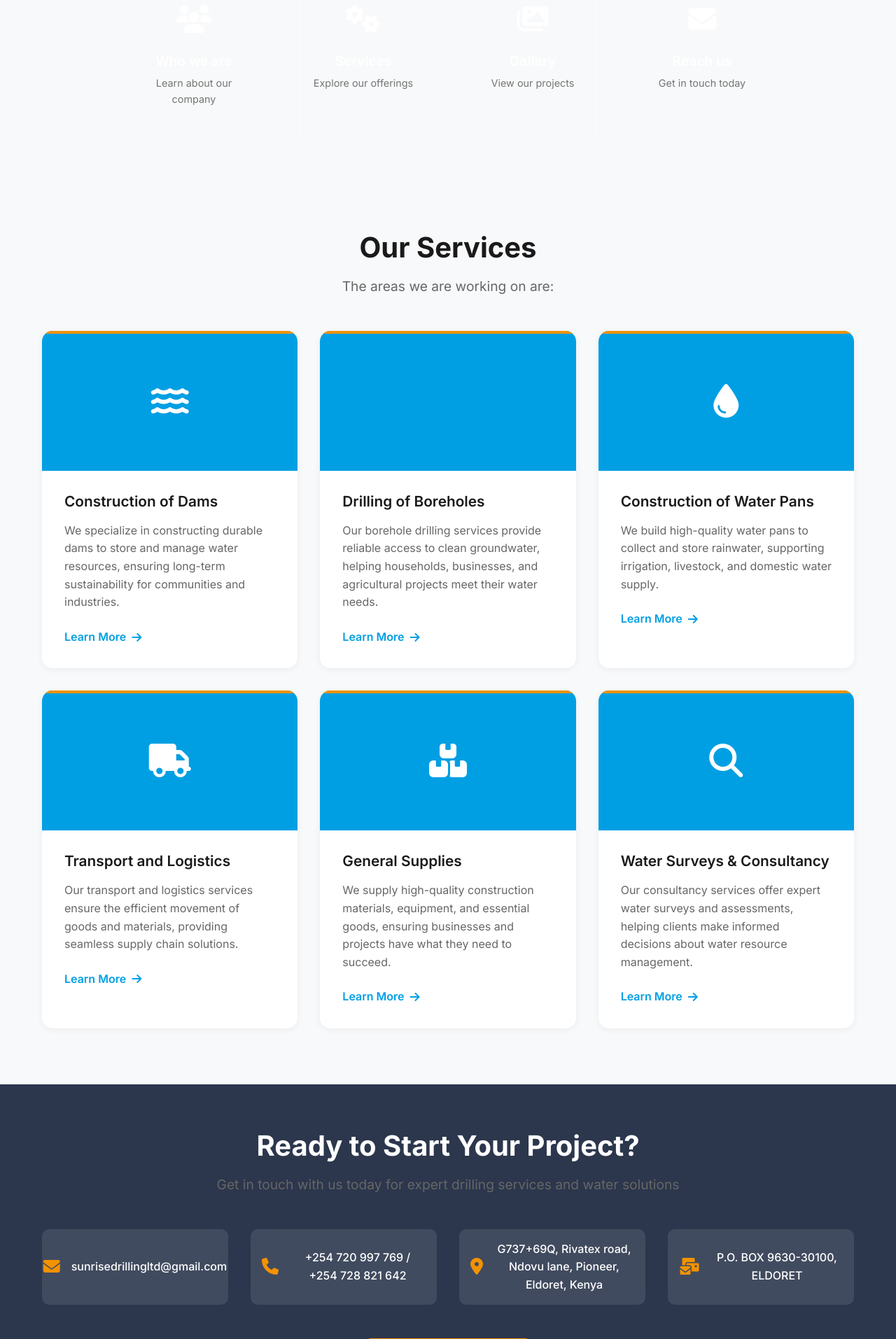
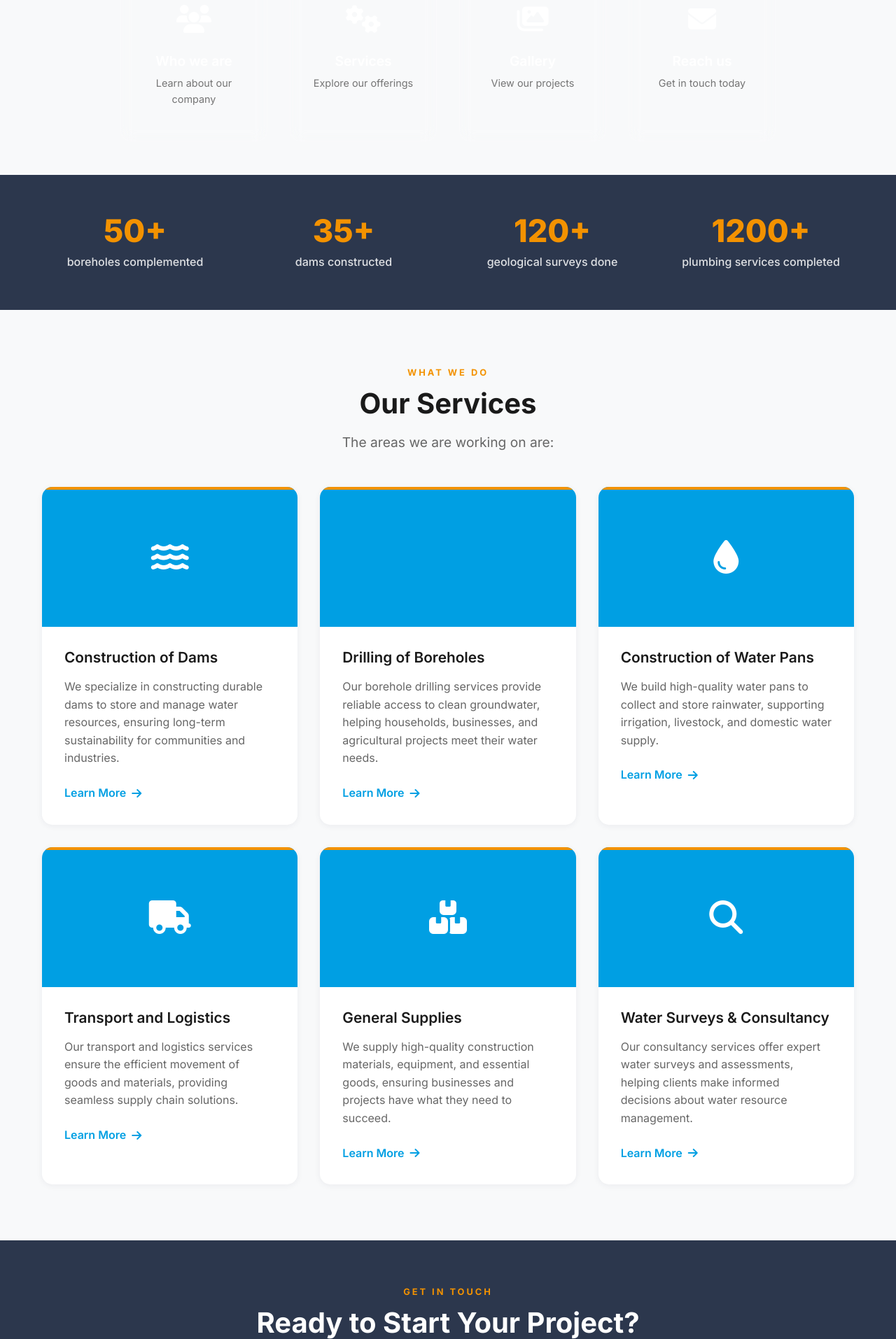
Before and after one commit to meshtirop1/sunrise2, a Django app: page / in a window 1280 px wide. Shown: the part 819-2733 px from the top of the page at 70% size. Run offline with Django 5.2, Linux system fonts and the light colour scheme; data comes from the database, SQL or seed files in the repository.

Commit message:
Add stats strip and eyebrow labels to homepage
- Flat navy stats band between quick links and services, driven by the
  admin-editable Gallery Statistics (50+ boreholes, 35+ dams, ...)
- Small uppercase orange eyebrow labels above the services section and
  the contact CTA, devcom-style

```diff
--- a/main/views.py
+++ b/main/views.py
@@ -16,6 +16,7 @@ def home(request):
         'content': HomePageContent.load(),
         'quick_links': QuickLink.objects.all(),
         'service_cards': HomeServiceCard.objects.all(),
+        'stats': GalleryStat.objects.all(),
     })
 
 def about(request):
--- a/static/css/home.css
+++ b/static/css/home.css
@@ -382,3 +382,37 @@
         padding: 1rem;
     }
 }
+
+
+
+/* Stats Strip */
+.stats-strip {
+    background: var(--brand-navy);
+    padding: 3.5rem 0;
+}
+
+.stats-grid {
+    display: grid;
+    grid-template-columns: repeat(auto-fit, minmax(180px, 1fr));
+    gap: 2rem;
+    text-align: center;
+}
+
+.stat-value {
+    color: var(--primary-orange);
+    font-size: 2.8rem;
+    font-weight: 800;
+    line-height: 1.1;
+}
+
+.stat-name {
+    color: rgba(255, 255, 255, 0.85);
+    font-weight: 500;
+    margin-top: 0.4rem;
+}
+
+@media (max-width: 768px) {
+    .stat-value {
+        font-size: 2rem;
+    }
+}
--- a/templates/base.html
+++ b/templates/base.html
@@ -265,6 +265,21 @@
             }
         }
 
+        /* Eyebrow labels (small uppercase accent above section titles) */
+        .eyebrow {
+            color: var(--primary-orange);
+            font-size: 0.8rem;
+            font-weight: 700;
+            letter-spacing: 3px;
+            text-transform: uppercase;
+            text-align: center;
+            margin-bottom: 0.6rem;
+        }
+
+        .eyebrow-light {
+            color: var(--primary-orange);
+        }
+
         /* Animation Classes */
         .fade-in {
             opacity: 0;
--- a/templates/main/home.html
+++ b/templates/main/home.html
@@ -55,9 +55,26 @@
     </div>
 </section>
 
+<!-- Stats Strip -->
+{% if stats %}
+<section class="stats-strip">
+    <div class="container">
+        <div class="stats-grid">
+            {% for stat in stats %}
+            <div class="stat-item animate-on-scroll">
+                <div class="stat-value">{{ stat.number }}</div>
+                <div class="stat-name">{{ stat.label }}</div>
+            </div>
+            {% endfor %}
+        </div>
+    </div>
+</section>
+{% endif %}
+
 <!-- Services Preview Section -->
 <section class="services-preview">
     <div class="container">
+        <p class="eyebrow animate-on-scroll">What we do</p>
         <h2 class="section-title animate-on-scroll">{{ content.services_title }}</h2>
         <p class="section-subtitle animate-on-scroll">{{ content.services_subtitle }}</p>
 
@@ -84,6 +101,7 @@
 <section class="contact-cta">
     <div class="container">
         <div class="contact-cta-content">
+            <p class="eyebrow eyebrow-light animate-on-scroll">Get in touch</p>
             <h2 class="contact-cta-title animate-on-scroll">{{ content.cta_title }}</h2>
             <p class="contact-cta-subtitle animate-on-scroll">{{ content.cta_subtitle }}</p>
 
```
